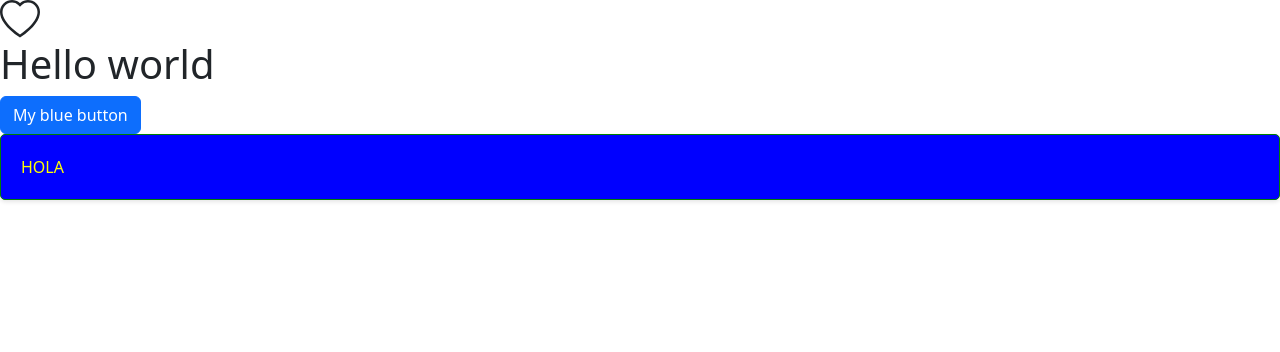
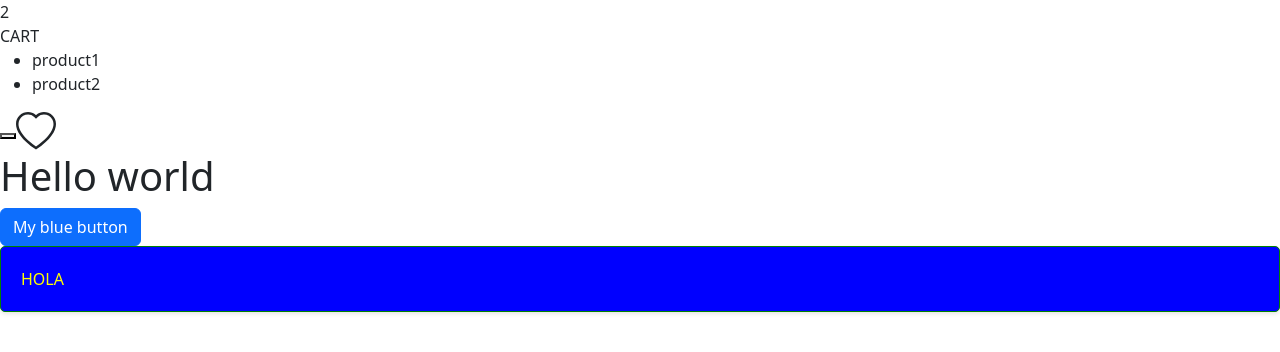
Before and after one commit to samane6866/react-TypeScript-course, a React (Vite) app in the folder practice-react/: page / in a window 1280 px wide. Shown: the top 352 px of the page. Built offline with nearby package versions, Linux system fonts and the light colour scheme.

Commit message:
exercise share state between components/done

```diff
--- a/practice-react/src/App.tsx
+++ b/practice-react/src/App.tsx
@@ -4,6 +4,8 @@ import Button from './components/Button'
 import { useState } from 'react'
 import Card from './components/Card'
 import Like from "./components/Like"
+import NavBar from './components/NavBar'
+import ShopCart from './components/ShopCart'
 
 function App() {
   // 1> we need useState to visibility of alart,we will render the Alert only when is true, so we need to use state hook:
@@ -12,11 +14,23 @@ function App() {
 
   const [alertVisibility, setAlertVisibility] = useState(false)
 
+  // here we are going to share state between components, the app component is the main component that will share his state with thoes component that we will create,(in this case), where is located our state, will be (parent state)
+
+  const [cartItems, setCartItems] = useState(["product1", "product2"]);
+
 
 
   return (
     <>
       <div>
+
+        <NavBar itemCartCount={cartItems.length}></NavBar>
+
+        <ShopCart  cartItems={cartItems} onClear={()=> setCartItems([])}></ShopCart>
+
+
+
+
         <Like onClick={()=>console.log("clickeeed")}></Like>
         <h1>Hello world</h1>
         { alertVisibility &&<Alarm onClose={()=>setAlertVisibility(false)}>My Alert</Alarm>}
--- /dev/null
+++ b/practice-react/src/components/NavBar.tsx
@@ -0,0 +1,19 @@
+
+
+interface Props{
+    itemCartCount: number;
+
+
+}
+function NavBar({itemCartCount}:Props) {
+    return (
+        <>
+
+    {itemCartCount}
+
+    </>
+
+    )
+}
+
+export default NavBar;
--- /dev/null
+++ b/practice-react/src/components/ShopCart.tsx
@@ -0,0 +1,24 @@
+
+interface Props{
+    cartItems: string[],
+    onClear: () => void;
+}
+
+
+function ShopCart({cartItems,onClear}:Props) {
+
+    return (
+        <>
+
+            <div>CART</div>
+            <ul>
+               {cartItems.map(item => <li key={item}>{item }</li>)}
+            </ul>
+            <button onClick={onClear}></button>
+        </>
+    )
+
+
+
+}
+export default ShopCart;
```
